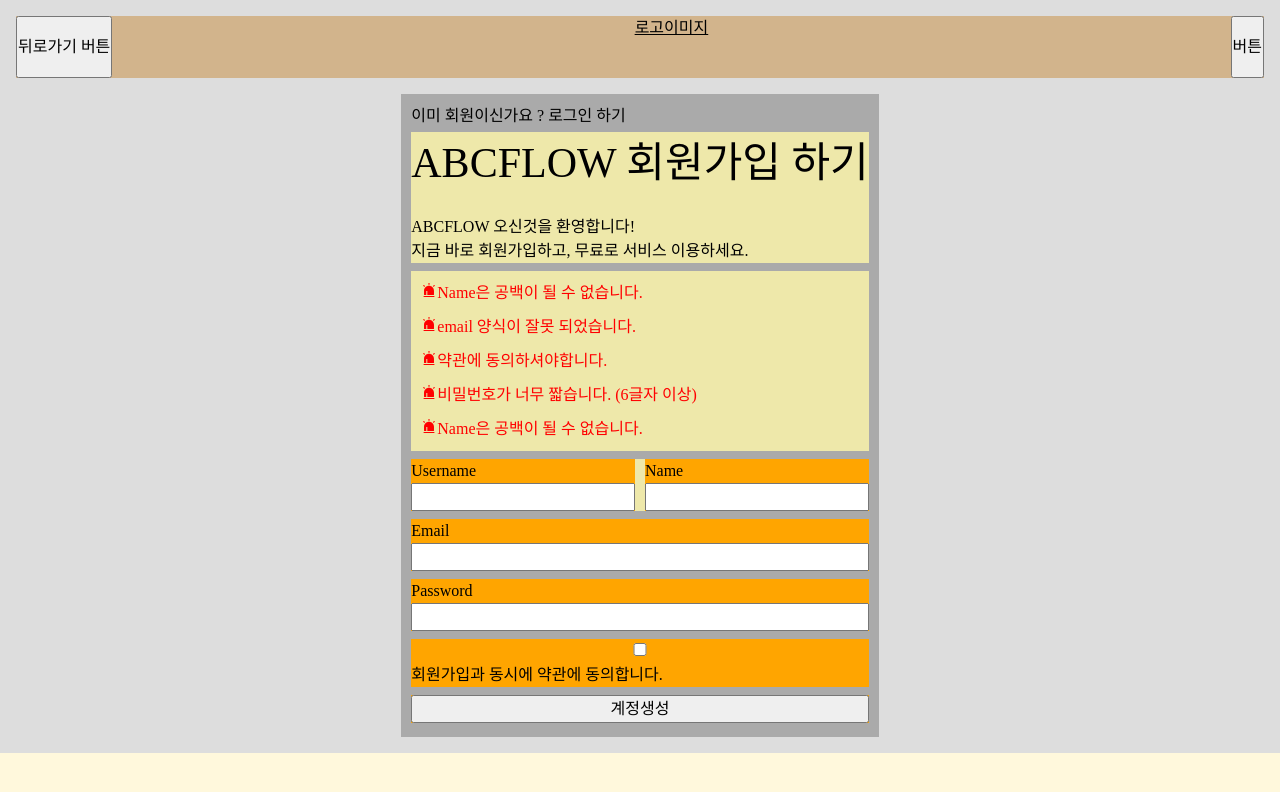
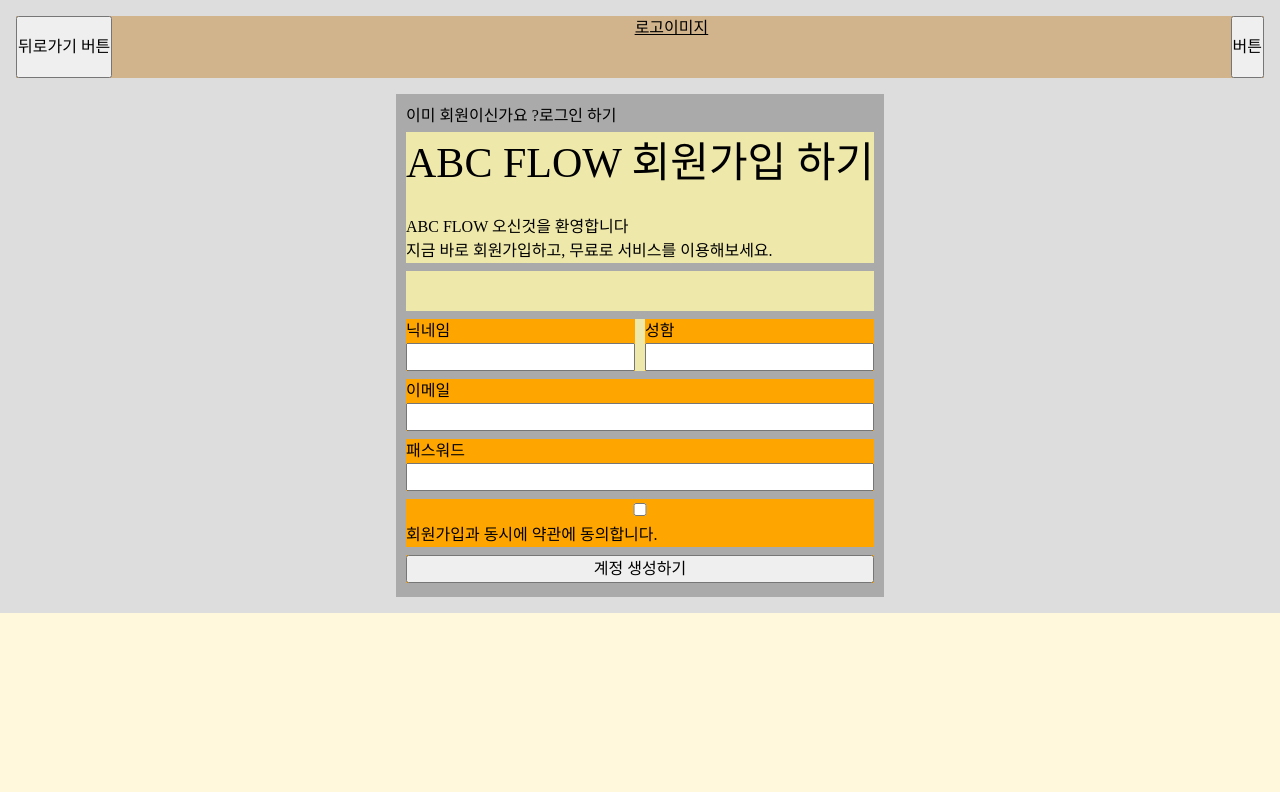
Before and after one commit to TalkFlow-KR/TalkFlow-FE-Refactor, a React (Create React App) app: page / in a window 1280 px wide. Shown: the top 792 px of the page. Built offline with nearby package versions, Linux system fonts and the light colour scheme.

Commit message:
:lipstick: modifying register box

```diff
--- a/src/components/molecules/register-box.jsx
+++ b/src/components/molecules/register-box.jsx
@@ -72,7 +72,7 @@
 //
 // export default RegisterBox;
 
-import React from "react";
+import React, { useEffect, useState } from "react";
 import { AiFillAlert } from "react-icons/ai";
 import {
   Article,
@@ -87,54 +87,137 @@ import {
   P,
   Span,
   AlertArticle,
+  Login,
 } from "./register-box.styled";
+import { BUTTON_TYPE } from "../../constants/variant";
+import LOCALE from "../../constants/locale";
 
 function RegisterBox() {
+  const [isInputError, setIsInputError] = useState([
+    {
+      id: 0,
+      error: false,
+    },
+    { id: 1, error: false },
+    { id: 2, error: false },
+    { id: 3, error: false },
+    { id: 4, error: false },
+  ]);
+  const [nameValue, setNameValue] = useState("");
+  const [usernameValue, setUsernameValue] = useState("");
+  const [userEmailValue, setUserEmailValue] = useState("");
+  const [userPasswordValue, setUserPasswordValue] = useState("");
+  const [isChecked, setIsChecked] = useState(false);
+
+  const handleNameChange = (e) => setNameValue(e.target.value);
+  const handleUsernameChange = (e) => setUsernameValue(e.target.value);
+  const handleEmailChange = (e) => setUserEmailValue(e.target.value);
+  const handlePasswordChange = (e) => setUserPasswordValue(e.target.value);
+  const handleCheckboxChange = (e) => {
+    e.preventDefault();
+    setIsChecked((prev) => !prev);
+  };
+
+  const getErrorString = (i) => {
+    if (i === 0) {
+      return LOCALE.SIGNUP.ERROR.USER_NAME_EMPTY;
+    }
+    if (i === 1) {
+      return LOCALE.SIGNUP.ERROR.EMAIL_ERROR;
+    }
+    if (i === 2) {
+      return LOCALE.SIGNUP.ERROR.NAME_EMPTY;
+    }
+    if (i === 3) {
+      return LOCALE.SIGNUP.ERROR.PW_SHORT;
+    }
+    if (i === 4) {
+      return LOCALE.SIGNUP.ERROR.AGREE_TERMS;
+    }
+    return null;
+  };
+  const onSubmit = () => {
+    if (!isChecked) {
+      setIsInputError((prevErrors) => [
+        { id: 0, error: true },
+        ...prevErrors.slice(1),
+      ]);
+    }
+    if (!nameValue) {
+      setIsInputError((prevErrors) => [
+        { id: 1, error: true },
+        ...prevErrors.slice(1),
+      ]);
+    }
+    if (!usernameValue) {
+      setIsInputError((prevErrors) => [
+        { id: 2, error: true },
+        ...prevErrors.slice(1),
+      ]);
+    }
+    if (!userEmailValue) {
+      setIsInputError((prevErrors) => [
+        { id: 3, error: true },
+        ...prevErrors.slice(1),
+      ]);
+    }
+    if (!userPasswordValue) {
+      setIsInputError((prevErrors) => [
+        { id: 4, error: true },
+        ...prevErrors.slice(1),
+      ]);
+    }
+    console.log("회원가입 성공 ");
+    console.log(isInputError);
+  };
+
+  useEffect(() => {}, [isInputError]);
   return (
     <Container>
-      <Alert>이미 회원이신가요 ? 로그인 하기 </Alert>
+      <Alert>
+        {LOCALE.SIGNUP.ASK_LOGIN}
+        <Login>{LOCALE.SIGNUP.LOGIN}</Login>
+      </Alert>
       <Article>
-        <Title>ABCFLOW 회원가입 하기</Title>
-        <P>ABCFLOW 오신것을 환영합니다!</P>
-        <P>지금 바로 회원가입하고, 무료로 서비스 이용하세요.</P>
+        <Title>{LOCALE.SIGNUP.TITLE}</Title>
+        <P>{LOCALE.SIGNUP.SUBTITLE}</P>
+        <P>{LOCALE.SIGNUP.TEXT}</P>
       </Article>
       <AlertArticle>
-        <P>
-          <AiFillAlert />
-          Name은 공백이 될 수 없습니다.
-        </P>
-        <P>
-          <AiFillAlert />
-          email 양식이 잘못 되었습니다.
-        </P>
-        <P>
-          <AiFillAlert />
-          약관에 동의하셔야합니다.
-        </P>
-        <P>
-          <AiFillAlert />
-          비밀번호가 너무 짧습니다. (6글자 이상)
-        </P>
-        <P>
-          <AiFillAlert />
-          Name은 공백이 될 수 없습니다.
-        </P>
+        {isInputError.map((error, index) =>
+          error.error ? (
+            <P key={error.id}>
+              <AiFillAlert />
+              {getErrorString(index)}
+            </P>
+          ) : null
+        )}
       </AlertArticle>
       <Article>
         <Row>
           <InputItem>
             <LabelText htmlFor="username">
-              <Span>Username</Span>
+              <Span>{LOCALE.SIGNUP.USERNAME}</Span>
             </LabelText>
             <br />
-            <Input type="text" id="username" />
+            <Input
+              type="text"
+              id="username"
+              value={usernameValue}
+              onChange={handleUsernameChange}
+            />
           </InputItem>
           <InputItem>
             <LabelText htmlFor="name">
-              <Span>Name</Span>
+              <Span>{LOCALE.SIGNUP.NAME}</Span>
             </LabelText>
             <br />
-            <Input type="text" id="name" />
+            <Input
+              type="text"
+              id="name"
+              value={nameValue}
+              onChange={handleNameChange}
+            />
           </InputItem>
         </Row>
       </Article>
@@ -142,10 +225,15 @@ function RegisterBox() {
         <Row>
           <InputItem>
             <LabelText htmlFor="email">
-              <Span>Email</Span>
+              <Span>{LOCALE.SIGNUP.EMAIL}</Span>
             </LabelText>
             <br />
-            <Input type="text" id="email" />
+            <Input
+              type="text"
+              id="email"
+              value={userEmailValue}
+              onChange={handleEmailChange}
+            />
           </InputItem>
         </Row>
       </Article>
@@ -153,27 +241,37 @@ function RegisterBox() {
         <Row>
           <InputItem>
             <LabelText htmlFor="password">
-              <Span>Password</Span>
+              <Span>{LOCALE.SIGNUP.PASSWORD}</Span>
             </LabelText>
             <br />
-            <Input type="text" id="password" />
+            <Input
+              type="text"
+              id="password"
+              value={userPasswordValue}
+              onChange={handlePasswordChange}
+            />
           </InputItem>
         </Row>
       </Article>
       <Article>
         <Row>
           <InputItem>
-            <Input type="checkbox" id="check" />
-            <LabelText htmlFor="check">
-              회원가입과 동시에 약관에 동의합니다.
-            </LabelText>
+            <Input
+              type="checkbox"
+              id="check"
+              checked={isChecked}
+              onChange={handleCheckboxChange}
+            />
+            <LabelText htmlFor="check">{LOCALE.SIGNUP.AGREE_TERMS}</LabelText>
           </InputItem>
         </Row>
       </Article>
       <Article>
         <Row>
           <InputItem>
-            <Button>계정생성</Button>
+            <Button variant={BUTTON_TYPE.BUTTON} onClick={onSubmit}>
+              {LOCALE.SIGNUP.SIGNUP_BUTTON}
+            </Button>
           </InputItem>
         </Row>
       </Article>
--- a/src/components/molecules/register-box.styled.js
+++ b/src/components/molecules/register-box.styled.js
@@ -48,6 +48,7 @@ export const Span = styled.span``;
 export const P = styled.p``;
 
 export const Alert = styled.span``;
+export const Login = styled.span``;
 export const AlertArticle = styled(Article)`
   position: relative;
   color: red;
```
